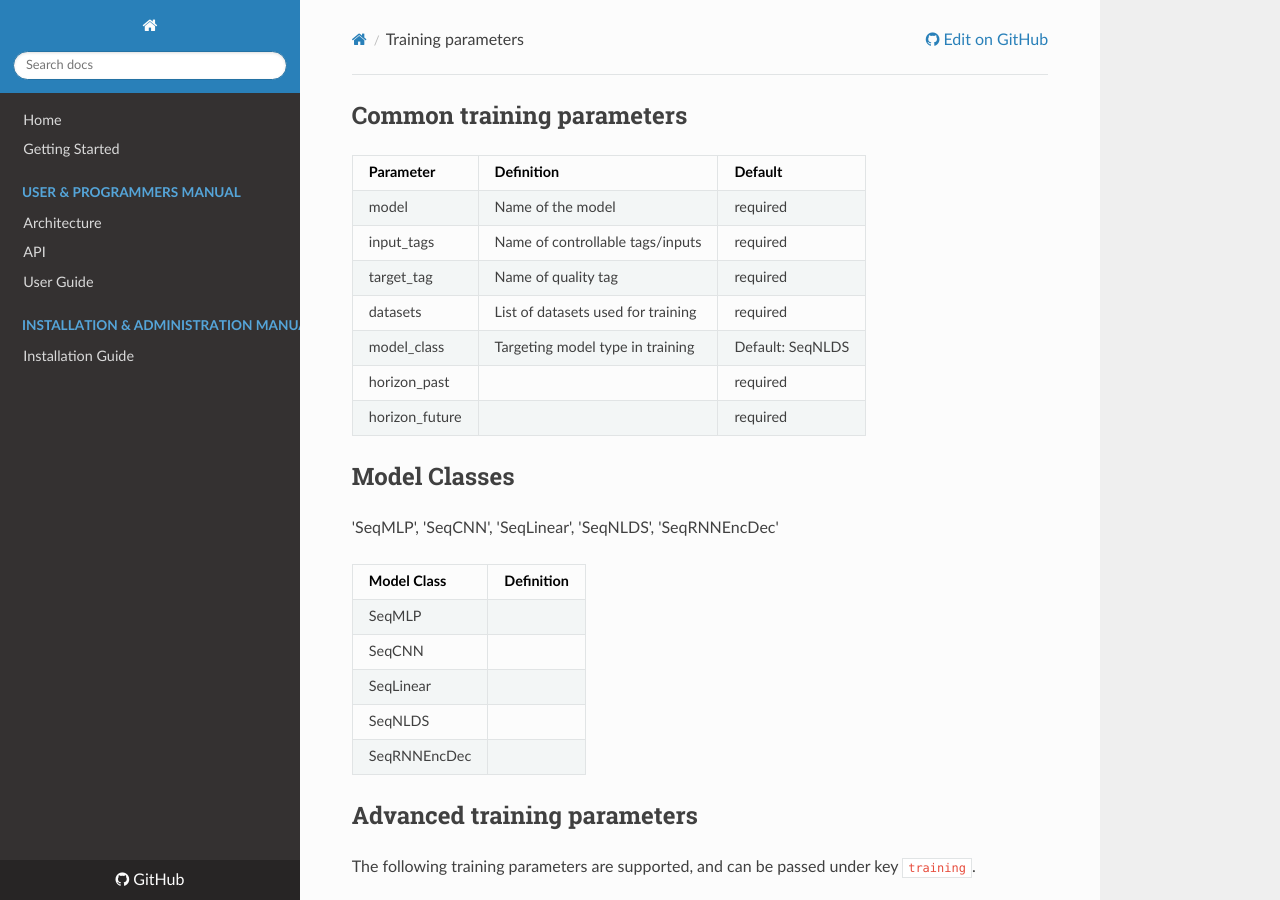
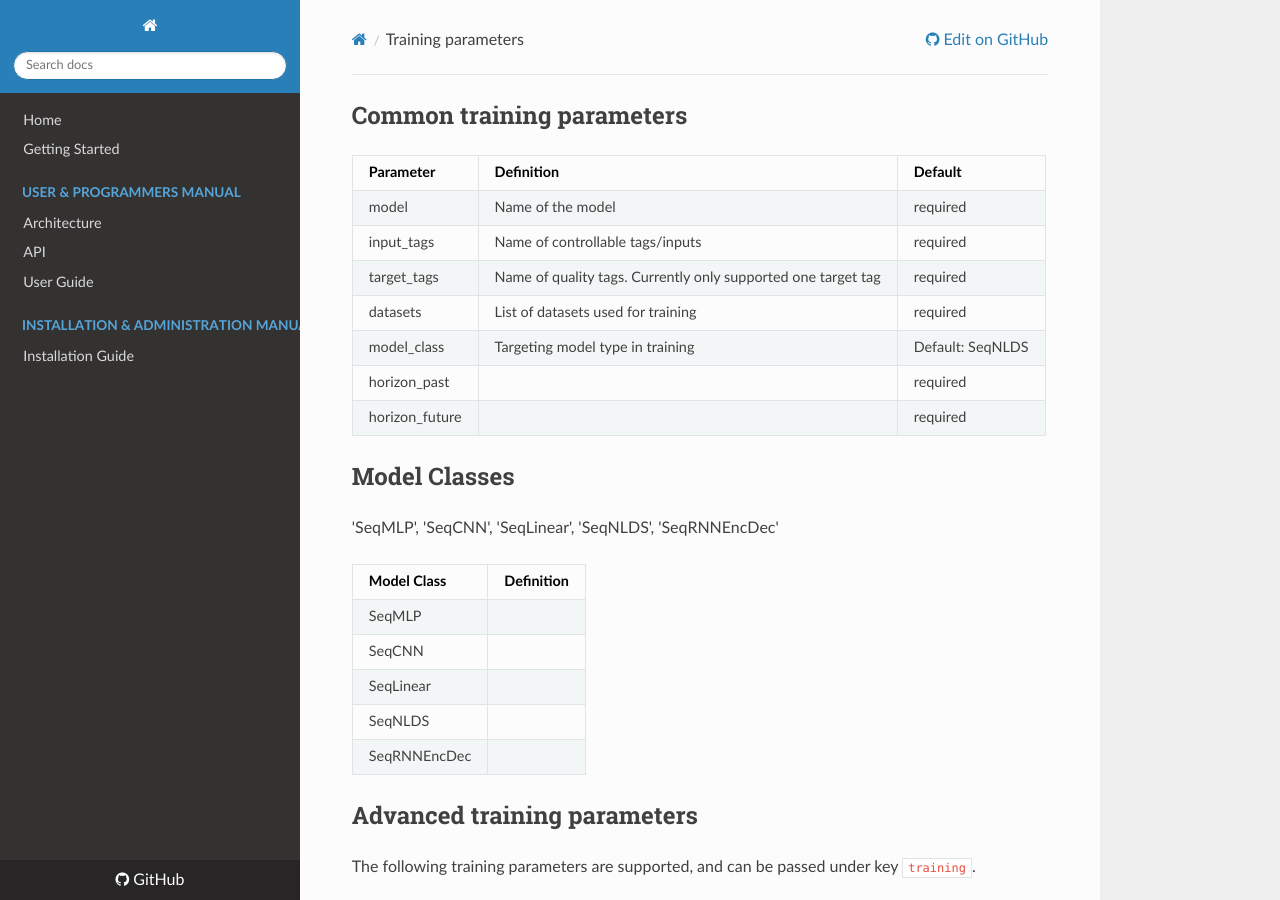
Before and after one commit to ramp-eu/Process_Optimization, an MkDocs documentation site: the page built from docs/training_parameters.md, in a window 1280 px wide and 900 px high. Built offline with MkDocs 1.6.1, drawn with Linux system fonts in a browser that asks for light colours; nearby versions of some CDN libraries; old or Windows-style settings are respelled for this version of MkDocs.

Commit message:
update target_tag to target_tags

```diff
--- a/docs/training_parameters.md
+++ b/docs/training_parameters.md
@@ -1,14 +1,14 @@
 ## Common training parameters
 
-| Parameter      | Definition                         | Default          |
-| -------------- | ---------------------------------- | ---------------- |
-| model          | Name of the model                  | required         |
-| input_tags     | Name of controllable tags/inputs   | required         |
-| target_tag     | Name of quality tag                | required         |
-| datasets       | List of datasets used for training | required         |
-| model_class    | Targeting model type in training   | Default: SeqNLDS |
-| horizon_past   |                                    | required         |
-| horizon_future |                                    | required         |
+| Parameter      | Definition                                                    | Default          |
+| -------------- | ------------------------------------------------------------- | ---------------- |
+| model          | Name of the model                                             | required         |
+| input_tags     | Name of controllable tags/inputs                              | required         |
+| target_tags    | Name of quality tags. Currently only supported one target tag | required         |
+| datasets       | List of datasets used for training                            | required         |
+| model_class    | Targeting model type in training                              | Default: SeqNLDS |
+| horizon_past   |                                                               | required         |
+| horizon_future |                                                               | required         |
 
 ## Model Classes
 
```
Also changed, not shown: src/openapi.yaml (+11 -11 lines), 3 other files.
